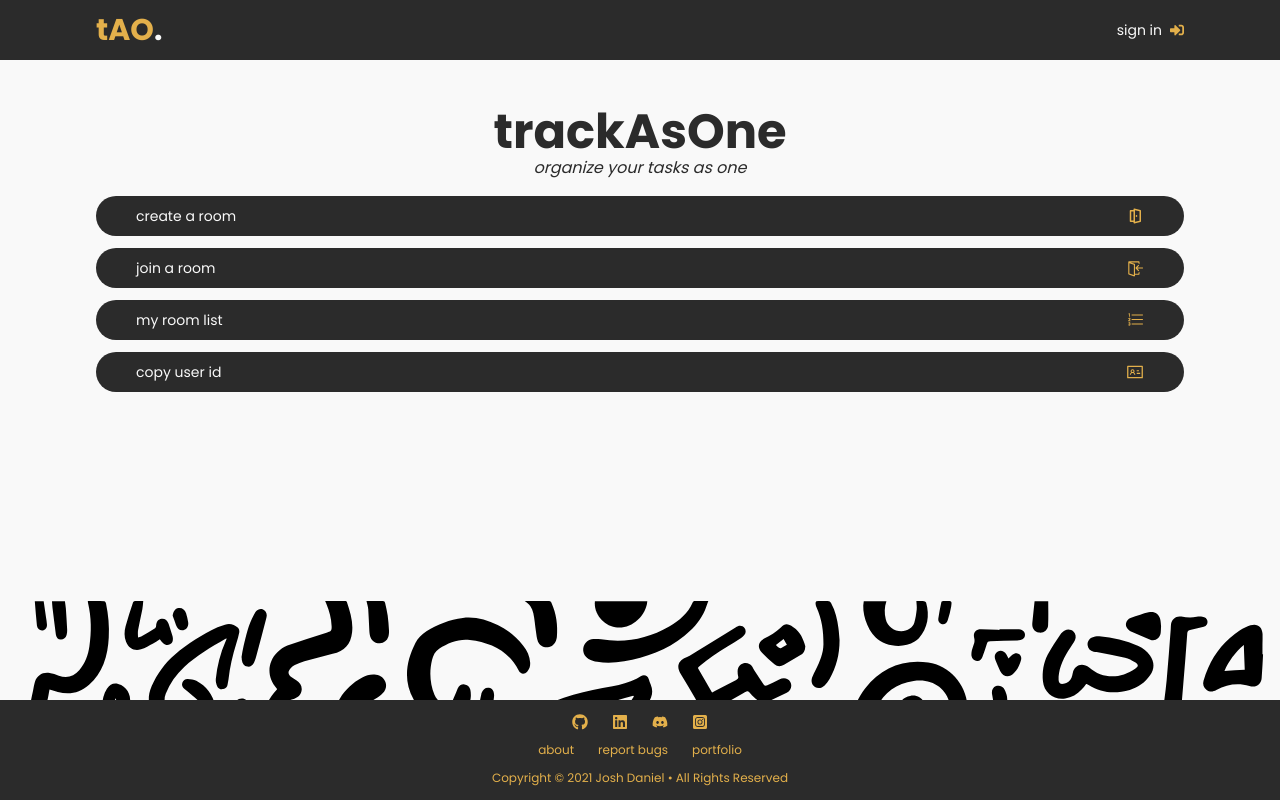
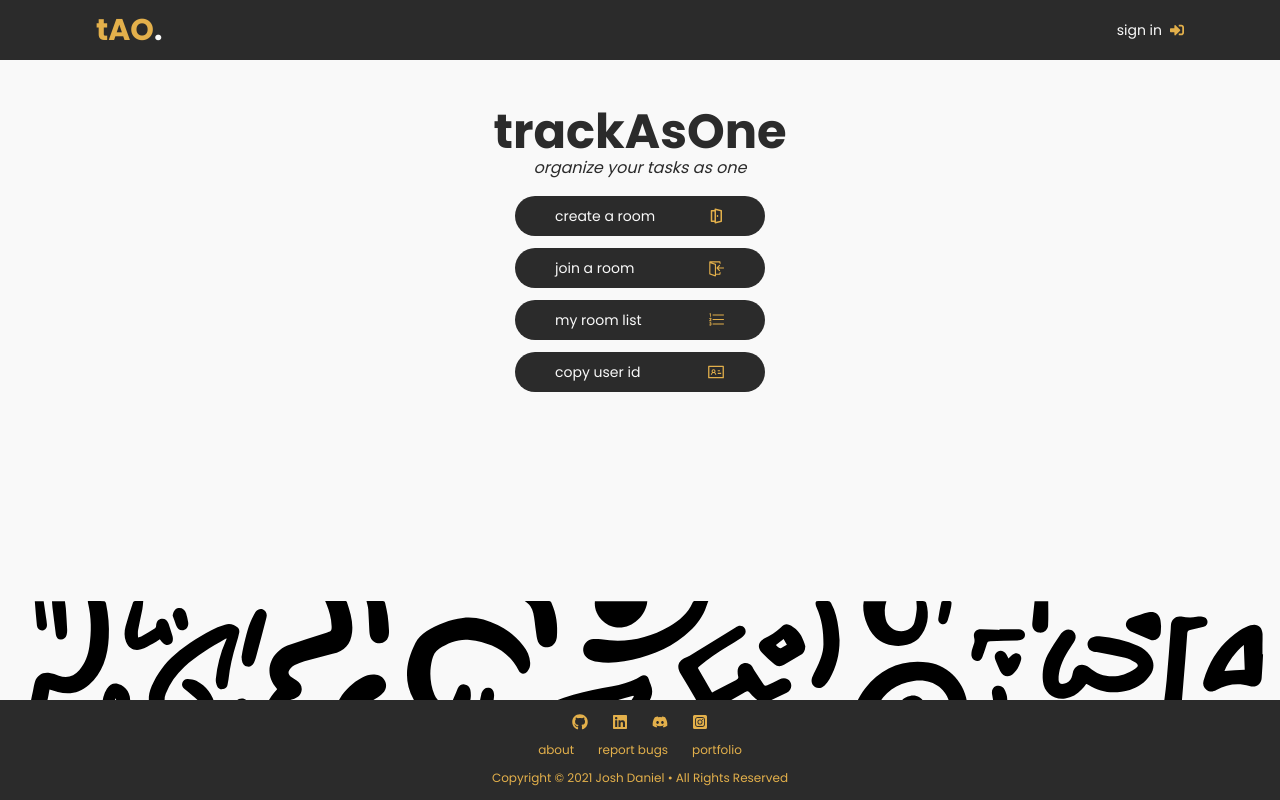
Before and after one commit to joshxfi/track-as-one, a Next.js app: page /homepage in a window 1280 px wide. Built offline with nearby package versions, Linux system fonts and the light colour scheme.

Commit message:
Add `wrap` class for section container

```diff
--- a/pages/homepage.tsx
+++ b/pages/homepage.tsx
@@ -8,12 +8,12 @@ import { AiOutlineIdcard } from 'react-icons/ai';
 
 const Homepage: React.FC = () => {
   return (
-    <section>
+    <section className='wrap'>
       <Header />
       <Button name='create a room' link='/create' Icon={BiDoorOpen} />
       <Button name='join a room' link='/join' Icon={VscSignIn} />
       <Button name='my room list' link='/rooms' Icon={VscListOrdered} />
-      <button className='btn w-full'>
+      <button className='btn w-[250px]'>
         <p>copy user id</p> <AiOutlineIdcard className='icon' />
       </button>
     </section>
@@ -31,7 +31,7 @@ interface HomepageButtonProps {
 const Button: React.FC<HomepageButtonProps> = ({ name, link, Icon }) => {
   return (
     <Link href={link}>
-      <button className='btn w-full'>
+      <button className='btn w-[250px]'>
         <p>{name}</p>
         <Icon className='icon' />
       </button>
--- a/pages/index.tsx
+++ b/pages/index.tsx
@@ -6,7 +6,7 @@ import { Header } from '../components/Header';
 
 const index: React.FC = () => {
   return (
-    <div className='flex flex-col items-center'>
+    <div className='wrap'>
       <Header />
       <button className='btn'>
         <p className='mr-2'>sign in with google</p>{' '}
--- a/styles/tailwind.css
+++ b/styles/tailwind.css
@@ -10,4 +10,8 @@
     .icon {
         @apply text-secondary text-lg;
     }
+
+    .wrap {
+        @apply flex flex-col items-center;
+    }
 }
```
